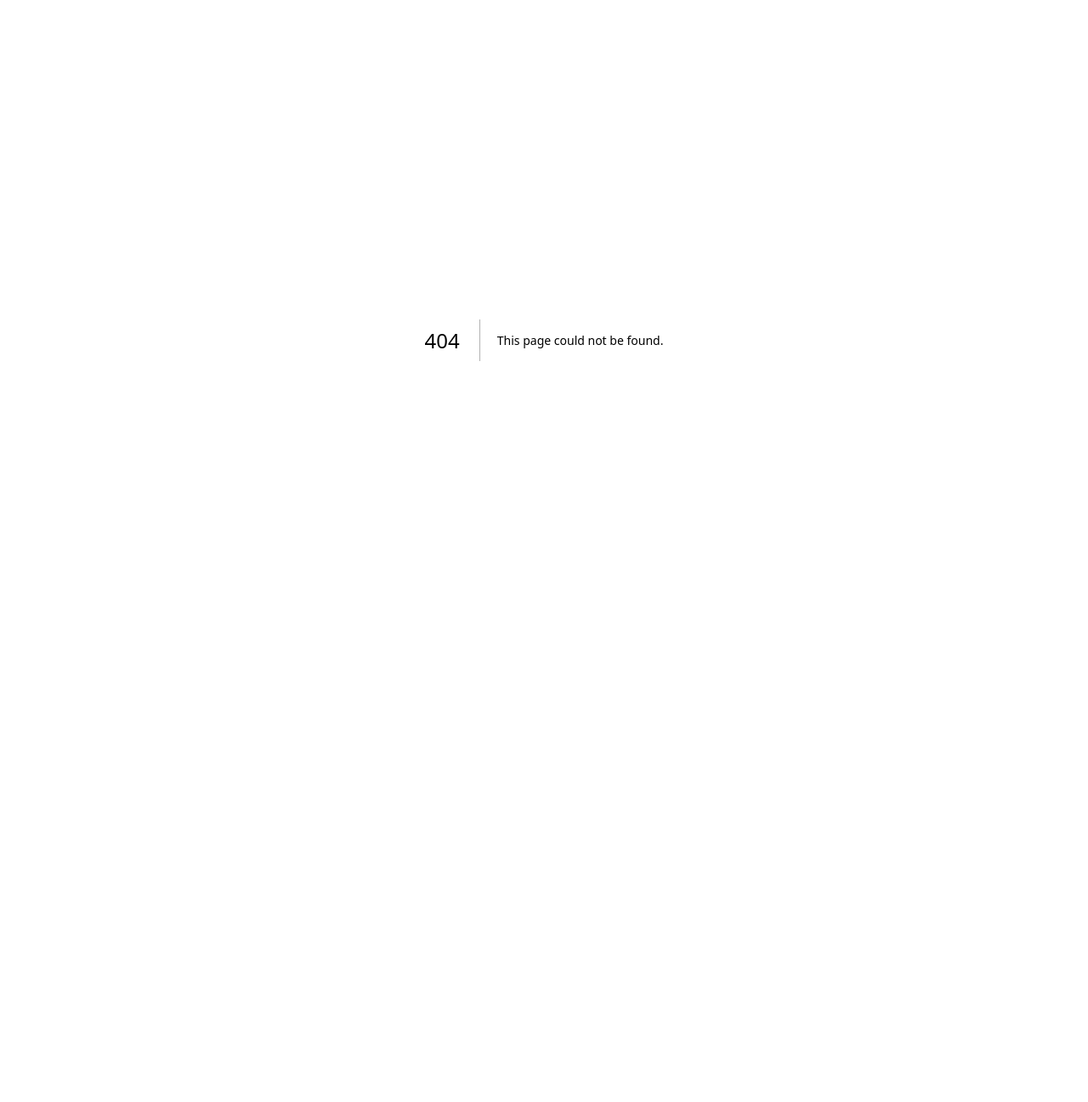
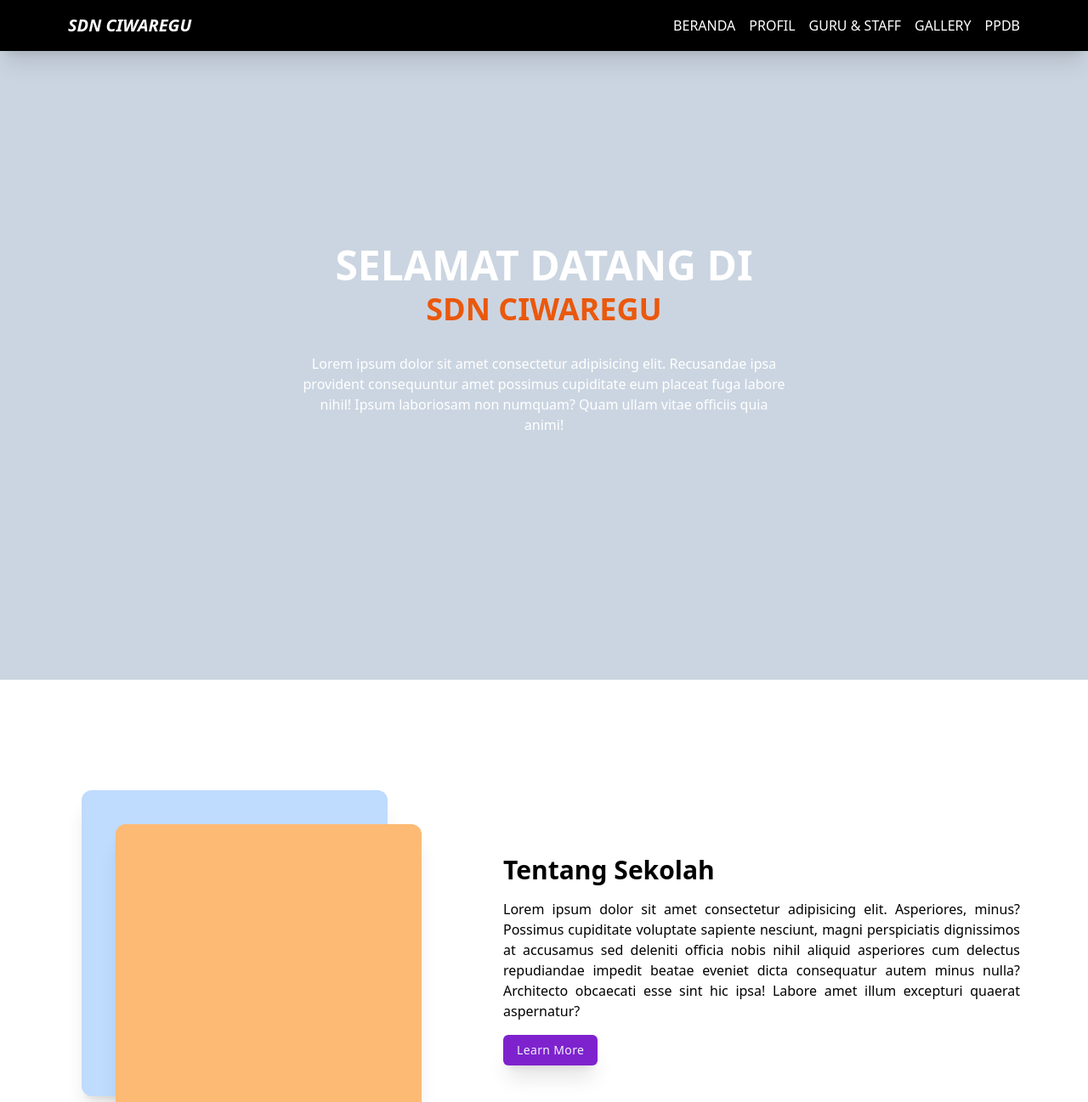
Before and after one commit to azarnuzy/sd-ciwaregu-1-fe, a Next.js app: page /LandingPage in a window 1280 px wide. Before the commit this address had no page. Shown: the top 1297 px of the page at 85% size. Before the commit the page ends 800 px from the top, so only its background shows below. Built offline with nearby package versions, Linux system fonts and the light colour scheme.

Commit message:
landing page v1

```diff
--- /dev/null
+++ b/src/pages/LandingPage/index.jsx
@@ -0,0 +1,211 @@
+export default function LandingPage() {
+  return (
+    <div>
+      <div className="w-full h-fit">
+        {/* navbar */}
+        <div className="py-4 flex justify-between px-20 bg-black shadow-xl fixed w-full">
+          <div className="font-bold italic text-xl uppercase text-white">
+            sdn ciwaregu
+          </div>
+          <div className="flex space-x-4 text-md font-medium text-white">
+            <button className="uppercase">beranda</button>
+            <button className="uppercase">profil</button>
+            <button className="uppercase">guru & staff</button>
+            <button className="uppercase">gallery</button>
+            <button className="uppercase">ppdb</button>
+          </div>
+        </div>
+        {/* section1 */}
+        <div className="w-full h-screen bg-slate-300 flex justify-center items-center">
+          <div className="text-center flex flex-col justify-center items-center">
+            <h1 className="text-5xl font-bold uppercase text-white">
+              selamat datang di
+            </h1>
+            <h1 className="text-4xl font-bold uppercase text-orange-600 py-2">
+              sdn ciwaregu
+            </h1>
+            <p className="w-[45%] mt-6 text-white">
+              Lorem ipsum dolor sit amet consectetur adipisicing elit.
+              Recusandae ipsa provident consequuntur amet possimus cupiditate
+              eum placeat fuga labore nihil! Ipsum laboriosam non numquam? Quam
+              ullam vitae officiis quia animi!
+            </p>
+          </div>
+        </div>
+        {/* section2 */}
+        <div className="w-full h-[500px] flex flex-row justify-center items-center my-20">
+          <div className="w-2/5 flex justify-center items-center py-20 h-full pl-20">
+            <div className="p-[200px] relative">
+              <div className="p-[180px] bg-blue-200 rounded-xl shadow-xl absolute top-0 left-0"></div>
+              <div className="p-[180px] bg-orange-300 rounded-xl shadow-xl absolute bottom-0 right-0"></div>
+            </div>
+          </div>
+          <div className="w-3/5 h-full p-20 flex justify-center items-center">
+            <div>
+              <h4 className="text-3xl font-bold">Tentang Sekolah</h4>
+              <p className="text-md text-justify my-4">
+                Lorem ipsum dolor sit amet consectetur adipisicing elit.
+                Asperiores, minus? Possimus cupiditate voluptate sapiente
+                nesciunt, magni perspiciatis dignissimos at accusamus sed
+                deleniti officia nobis nihil aliquid asperiores cum delectus
+                repudiandae impedit beatae eveniet dicta consequatur autem minus
+                nulla? Architecto obcaecati esse sint hic ipsa! Labore amet
+                illum excepturi quaerat aspernatur?
+              </p>
+              <button
+                className="py-2 px-4 bg-purple-700 text-sm rounded-md shadow-xl font-medium text-slate-100 tracking-wide
+              hover:bg-purple-900 transit"
+              >
+                Learn More
+              </button>
+            </div>
+          </div>
+        </div>
+        {/* section3 */}
+        <div className="w-full h-[200px]">
+          <div className="flex flex-row justify-evenly items-center h-full">
+            <div className="flex flex-col justify-center items-center">
+              <h4 className="text-5xl font-bold text-orange-600 tracking-wider">
+                13
+              </h4>
+              <p className="font-semibold mt-2 tracking-wide">Guru & Staff</p>
+            </div>
+            <div className="flex flex-col justify-center items-center">
+              <h4 className="text-5xl font-bold text-orange-600 tracking-wider">
+                400+
+              </h4>
+              <p className="font-semibold mt-2 tracking-wide">Siswa</p>
+            </div>
+            <div className="flex flex-col justify-center items-center">
+              <h4 className="text-5xl font-bold text-orange-600 tracking-wider">
+                15
+              </h4>
+              <p className="font-semibold mt-2 tracking-wide">Program</p>
+            </div>
+            <div className="flex flex-col justify-center items-center">
+              <h4 className="text-5xl font-bold text-orange-600 tracking-wider">
+                10
+              </h4>
+              <p className="font-semibold mt-2 tracking-wide">Prestasi</p>
+            </div>
+          </div>
+        </div>
+
+        {/* section4 */}
+        <div className="w-full h-[800px] my-16 flex flex-row">
+          <div className="w-2/5 flex justify-center items-center">
+            <div className="pl-20 pr-8">
+              <h4 className="text-3xl font-bold">Program Sekolah</h4>
+              <p className="text-md text-justify my-4">
+                Lorem ipsum dolor sit amet consectetur, adipisicing elit. A
+                libero, nemo aspernatur magnam sapiente ad aliquid illo
+                voluptate quo, aliquam nisi eaque earum accusantium. Lorem ipsum
+                dolor sit amet consectetur adipisicing elit. Saepe, aspernatur.
+              </p>
+              <button
+                className="py-2 px-4 bg-purple-700 text-sm rounded-md shadow-xl font-medium text-slate-100 tracking-wide
+              hover:bg-purple-900 transit"
+              >
+                Learn More
+              </button>
+            </div>
+          </div>
+          <div className="w-3/5 flex justify-center items-center ">
+            <div className="py-[270px] px-[390px] relative ">
+              <div className="absolute py-[120px] px-[220px] bg-slate-500 top-4 left-0 rounded-xl shadow-xl"></div>
+              <div className="absolute py-[175px] px-[160px] bg-blue-500 -top-24 right-0 rounded-xl shadow-xl"></div>
+              <div className="absolute py-[180px] px-[160px] bg-purple-500 -bottom-24 left-0 rounded-xl shadow-xl"></div>
+              <div className="absolute py-[132px] px-[220px] bg-red-500 bottom-0 right-0 rounded-xl shadow-xl"></div>
+              <div></div>
+            </div>
+          </div>
+        </div>
+        {/* section5 */}
+        <div className="w-full h-[500px] bg-black flex flex-row">
+          <div className="w-3/5 bg-gray-400 flex justify-center items-center">
+            <div className="w-[40%]">
+              <h2 className="text-3xl font-bold">
+                Penerimaan Peserta Didik Baru
+              </h2>
+              <p className="text-md my-4">
+                Temukan informasi lengkap tentang proses penerimaan dan
+                pesyaratan yang dibutuhkan
+              </p>
+              <div className="flex flex-row space-x-2">
+                <button
+                  className="py-2 px-4 bg-purple-700 text-sm rounded-md shadow-xl font-medium text-slate-100 tracking-wide
+              hover:bg-purple-900 transit"
+                >
+                  Pendaftaran
+                </button>
+                <button
+                  className="py-2 px-4 bg-purple-700 text-sm rounded-md shadow-xl font-medium text-slate-100 tracking-wide
+              hover:bg-purple-900 transit"
+                >
+                  Tata Cara
+                </button>
+              </div>
+            </div>
+          </div>
+          <div className="w-2/5 bg-blue-100"></div>
+        </div>
+        {/* section6 */}
+        <div className="w-full h-[600px] flex justify-center items-center">
+          <div>
+            <h2 className="text-2xl font-bold text-center py-10">
+              Visi & Misi
+            </h2>
+            <div className="flex flex-row space-x-20 text-white">
+              <div className="w-[300px] h-[250px]  bg-red-500 rounded-xl shadow-xl flex flex-col justify-center items-center p-4">
+                <h4 className="text-2xl font-bold">Visi</h4>
+                <p className="text-center text-sm mt-5">
+                  Lorem ipsum dolor sit amet consectetur adipisicing elit.
+                  Corporis amet harum eligendi optio ducimus unde et impedit
+                  laudantium. Adipisci, tempore?
+                </p>
+              </div>
+              <div className="w-[300px] h-[250px] bg-red-500 rounded-xl shadow-xl flex flex-col justify-center items-center p-4">
+                <h4 className="text-2xl font-bold">Misi</h4>
+                <p className="text-center text-sm mt-5">
+                  Lorem ipsum dolor sit amet consectetur adipisicing elit.
+                  Corporis amet harum eligendi optio ducimus unde et impedit
+                  laudantium. Adipisci, tempore?
+                </p>
+              </div>
+            </div>
+          </div>
+        </div>
+        {/* section7 */}
+        <div className="w-full my-20">
+          <center>scroll page</center>
+        </div>
+
+        {/* section8 */}
+        <div className="w-full h-[500px] border-t border-red-600 flex flex-row">
+          <div className="w-1/2 flex justify-center items-center">
+            <div className="">
+              <h5 className="text-xl font-semibold">SDN CIWAREGU</h5>
+              <p className="text-sm my-2">Follow Us Here!</p>
+              <div>
+                logo
+              </div>
+            </div>
+          </div>
+          <div className="w-1/2 flex justify-start items-center py-20 pr-52">
+            <div className="">
+              <h5 className="text-xl font-semibold mb-6">Hubungi Kami</h5>
+              <p className="text-sm">
+                Kp. Ciwaregu, RT.01 / RW.7, Mekargalih, Kec, Cikalonkulon,
+                Kabupaten Cianjur, Jawa Barat 43291
+              </p>
+
+              <p className="text-sm my-2">0858-6451-9008</p>
+
+              <p className="text-sm">sd.ciwaregu@gmail.comail.com</p>
+            </div>
+          </div>
+        </div>
+      </div>
+    </div>
+  );
+}
```
Also changed, not shown: src/components/LandingPage/section.jsx (added).
